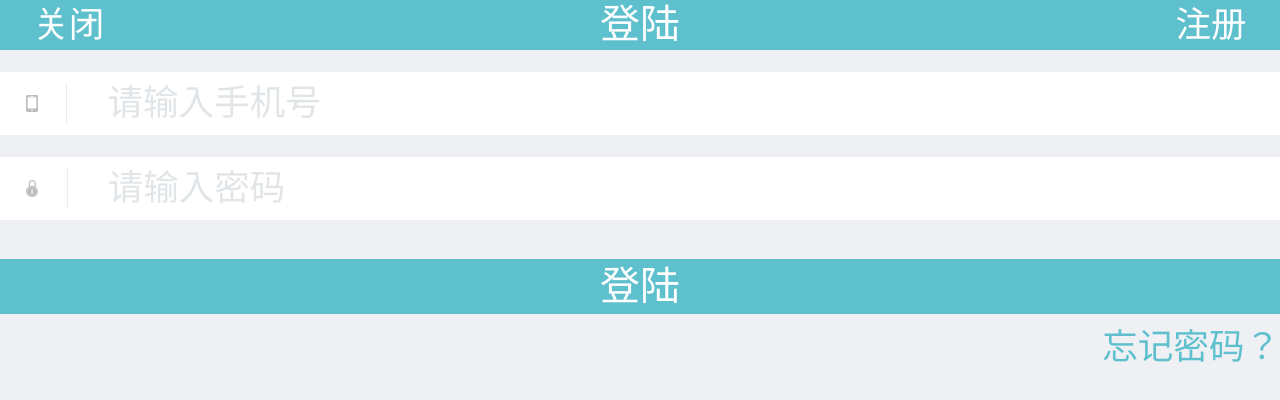
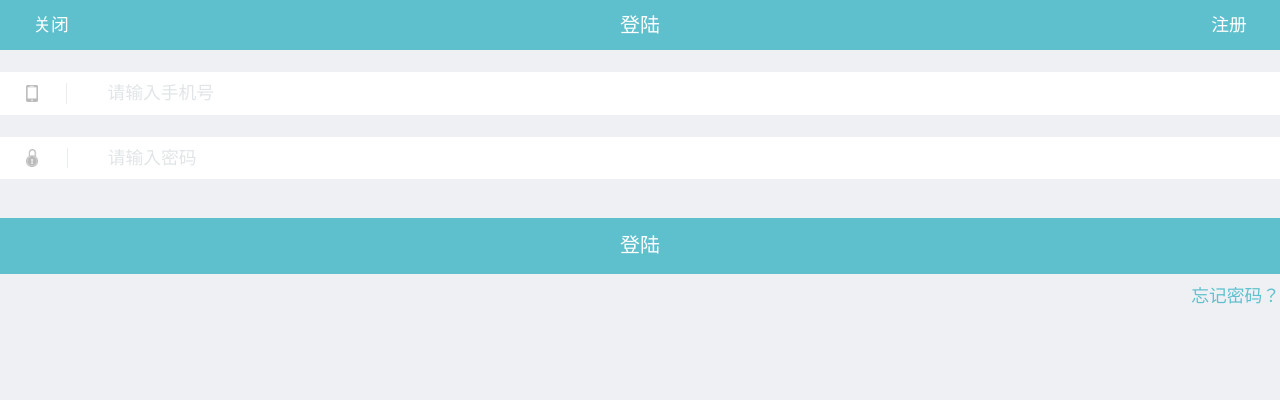
Before and after one commit to suoaiyisheng/task, a plain HTML site: page task04/task04.html in a window 1280 px wide. Drawn offline with Linux system fonts and the light colour scheme; a web font is replaced by a local one.

Commit message:
'task04'

```diff
--- a/task04/sass/header.scss
+++ b/task04/sass/header.scss
@@ -3,13 +3,13 @@ header{
 	width:100%;
 	height:4.5rem;
 	background-color:$blue;
-	@include fontSize(3.2rem);
+	@include fontSize(1.6rem);
 	color:white;
 	box-sizing:border-box;
 	position:relative;
 }
 .header_middle{
-	@include fontSize(3.6rem);
+	@include fontSize(1.8rem);
 	display:table;
     margin:0 auto;
 }
--- a/task04/sass/middle.scss
+++ b/task04/sass/middle.scss
@@ -24,7 +24,7 @@
 .phoneNum_ipt,.passWord_ipt{
 	border:0;
 	border-left:0.1px solid #eaedee;
-	@include fontSize(3.2rem);
+	@include fontSize(1.6rem);
 	padding-left:3.6rem;
 	vertical-align:middle;
 }
@@ -36,13 +36,13 @@
 		border:0;
 	    outline:0;
 	    color:white;
-	    @include fontSize(3.6rem);
+	    @include fontSize(1.8rem);
 	    text-align:center;
 	    background-color:$blue;
 	}
 	a{
 		color:#5fc0cd;
-		@include fontSize(3.2rem);
+		@include fontSize(1.6rem);
 		float:right;
 		margin-top:1.1rem;
 	}
```
Also changed, not shown: task04/sass/header.css, task04/sass/middle.css.
